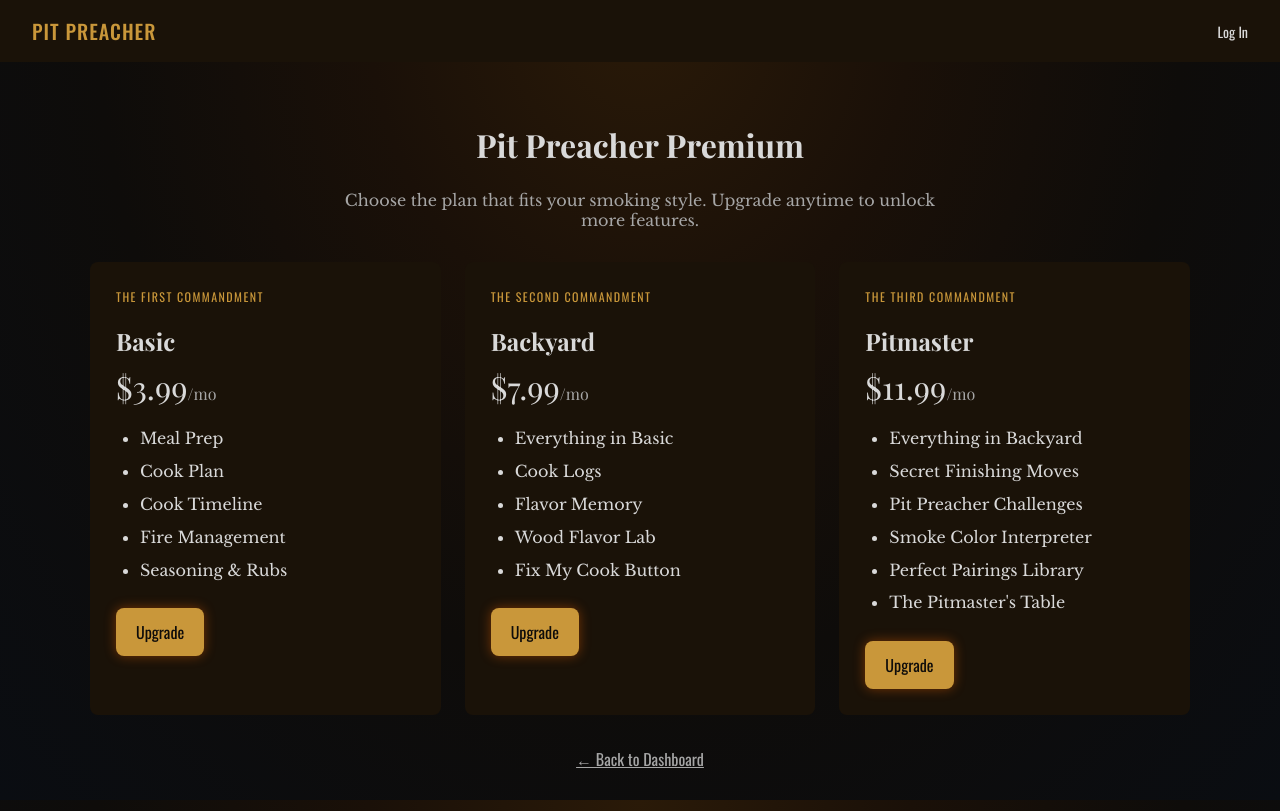
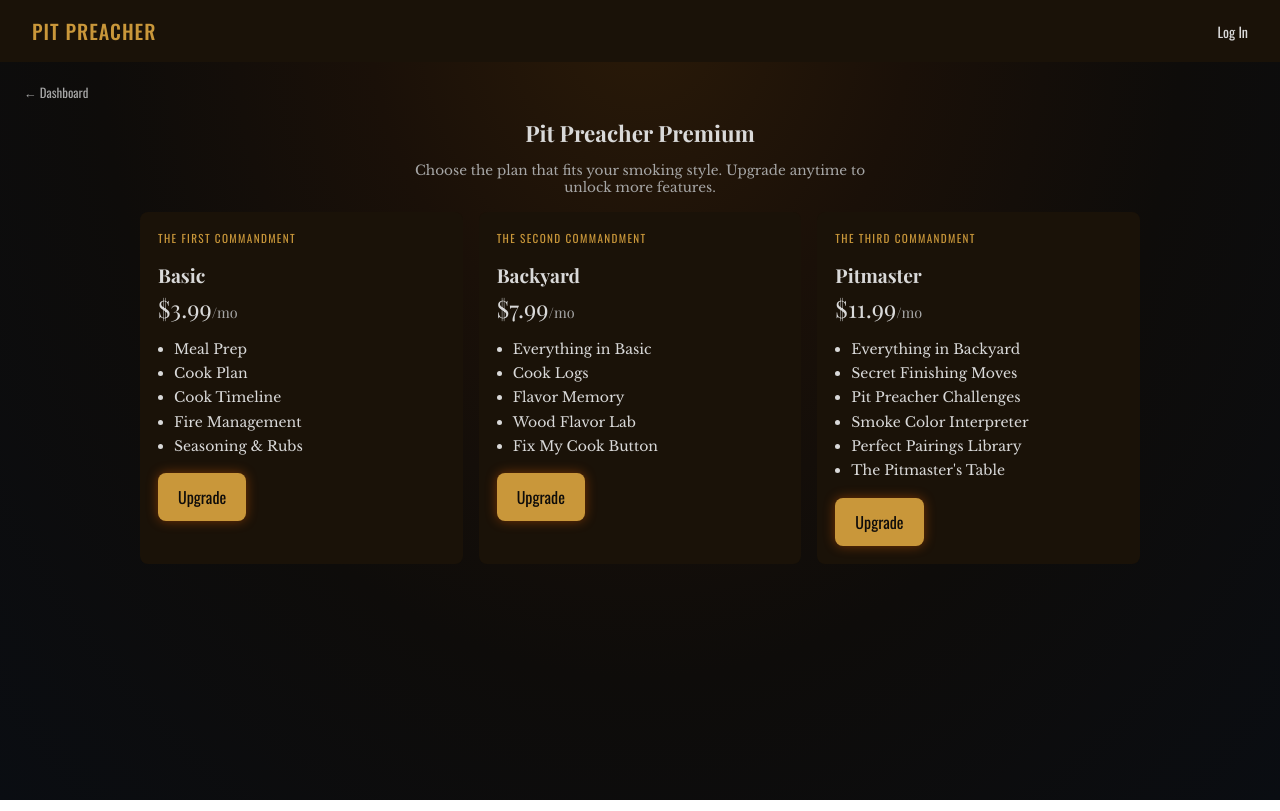
Before and after one commit to lonestarque78/The-Pit-Preacher-claude, a Next.js app in the folder apps/web/: page /premium in a window 1280 px wide. Built offline with nearby package versions, Linux system fonts and the light colour scheme; no server answers; a web font is replaced by a local one.

Commit message:
fix: forgot password flow with proper redirectTo, reset page uses getSession

```diff
--- a/apps/web/app/cook/[id]/live/page.tsx
+++ b/apps/web/app/cook/[id]/live/page.tsx
@@ -85,6 +85,8 @@ export default function LiveModePage({ params }: { params: Promise<{ id: string
   const [suggestedPrompts, setSuggestedPrompts] = useState<string[]>([]);
   const [isThinking, setIsThinking] = useState(false);
   const [inputValue, setInputValue] = useState("");
+  const [userTier, setUserTier] = useState<string>("free");
+  const [inputDisabled, setInputDisabled] = useState(false);
 
   const bottomRef = useRef<HTMLDivElement>(null);
   const textareaRef = useRef<HTMLTextAreaElement>(null);
@@ -103,6 +105,10 @@ export default function LiveModePage({ params }: { params: Promise<{ id: string
       window.location.href = "/auth/login";
       return;
     }
+
+    const { data: subData } = await supabase.from("subscriptions").select("tier").eq("user_id", user.id).single();
+    const fetchedTier = subData?.tier ?? "free";
+    setUserTier(fetchedTier);
 
     const { data: cookData } = await supabase
       .from("cooks")
@@ -161,7 +167,15 @@ export default function LiveModePage({ params }: { params: Promise<{ id: string
     setLoading(false);
 
     if (rebuiltMessages.length === 0) {
-      fetchOpeningMessage(cookData, sessionData);
+      if (fetchedTier === "free") {
+        setMessages([{
+          role: "preacher",
+          content: "The pit is lit. Ask me anything about this cook. Free plan includes 5 messages — upgrade anytime for unlimited coaching.",
+          timestamp: new Date(),
+        }]);
+      } else {
+        fetchOpeningMessage(cookData, sessionData);
+      }
     }
   };
 
@@ -229,6 +243,18 @@ export default function LiveModePage({ params }: { params: Promise<{ id: string
         body: JSON.stringify({ cookId: cook.id, message: userMessage, cookContext }),
       });
 
+      if (res.status === 403) {
+        const errData = await res.json();
+        if (errData.error === "MESSAGE_LIMIT_REACHED") {
+          setMessages(prev => [...prev, {
+            role: "preacher" as const,
+            content: "You have reached the free plan limit for this cook. Upgrade to keep the conversation going.",
+            timestamp: new Date(),
+          }]);
+          setInputDisabled(true);
+          return;
+        }
+      }
       if (!res.ok) throw new Error(`API error ${res.status}`);
       const data = await res.json();
       const preacherResponse: string = data.reply ?? "The Preacher is silent. Try again.";
@@ -584,7 +610,7 @@ export default function LiveModePage({ params }: { params: Promise<{ id: string
         </div>
 
         {/* Suggested prompts */}
-        {!isThinking && suggestedPrompts.length > 0 && (
+        {!isThinking && suggestedPrompts.length > 0 && userTier !== "free" && (
           <div style={{
             display: "flex",
             gap: "var(--space-2)",
@@ -605,6 +631,17 @@ export default function LiveModePage({ params }: { params: Promise<{ id: string
           </div>
         )}
 
+        {inputDisabled && (
+          <div style={{ flexShrink: 0, padding: "var(--space-2) var(--space-4)", textAlign: "center", borderTop: "1px solid rgba(201,151,58,0.1)" }}>
+            <p style={{ fontFamily: "var(--font-body)", fontSize: "0.85rem", color: "var(--color-text-muted)", margin: "0 0 var(--space-1)" }}>
+              Free plan limit reached for this cook.
+            </p>
+            <Link href="/premium" style={{ fontFamily: "var(--font-ui)", fontSize: "0.85rem", color: "#C9973A", textDecoration: "none" }}>
+              Upgrade to keep talking →
+            </Link>
+          </div>
+        )}
+
         {/* Input area */}
         <div style={{
           flexShrink: 0,
@@ -622,7 +659,7 @@ export default function LiveModePage({ params }: { params: Promise<{ id: string
             value={inputValue}
             onChange={handleInput}
             onKeyDown={handleKeyDown}
-            disabled={isThinking}
+            disabled={isThinking || inputDisabled}
             placeholder="What's happening at the pit?"
             style={{
               flex: 1,
@@ -642,10 +679,10 @@ export default function LiveModePage({ params }: { params: Promise<{ id: string
           />
           <button
             onClick={() => sendMessage(inputValue)}
-            disabled={isThinking || !inputValue.trim()}
+            disabled={isThinking || inputDisabled || !inputValue.trim()}
             style={{
-              background: isThinking || !inputValue.trim() ? "rgba(201,151,58,0.3)" : "#C9973A",
-              color: isThinking || !inputValue.trim() ? "rgba(201,151,58,0.5)" : "var(--color-bg)",
+              background: isThinking || inputDisabled || !inputValue.trim() ? "rgba(201,151,58,0.3)" : "#C9973A",
+              color: isThinking || inputDisabled || !inputValue.trim() ? "rgba(201,151,58,0.5)" : "var(--color-bg)",
               fontFamily: "var(--font-ui)",
               fontSize: "0.9rem",
               padding: "8px 20px",
--- a/apps/web/app/cook/[id]/page.tsx
+++ b/apps/web/app/cook/[id]/page.tsx
@@ -77,6 +77,7 @@ export default function CookDashboardPage({ params }: { params: Promise<{ id: st
   const [loading, setLoading] = useState(true);
   const [planText, setPlanText] = useState<string | null>(null);
   const [planLoading, setPlanLoading] = useState(false);
+  const [userTier, setUserTier] = useState<string>("free");
   const [loadingVerse, setLoadingVerse] = useState<{ text: string; chapter: string } | null>(null);
 
   useEffect(() => {
@@ -93,6 +94,9 @@ export default function CookDashboardPage({ params }: { params: Promise<{ id: st
       window.location.href = "/auth/login";
       return;
     }
+
+    const { data: subData } = await supabase.from("subscriptions").select("tier").eq("user_id", user.id).single();
+    setUserTier(subData?.tier ?? "free");
 
     const { data: cookData } = await supabase
       .from("cooks")
@@ -548,7 +552,7 @@ export default function CookDashboardPage({ params }: { params: Promise<{ id: st
           </div>
 
           {/* Regenerate */}
-          {planText && !planLoading && (
+          {planText && !planLoading && userTier !== "free" && (
             <div style={{ borderTop: "1px solid rgba(201,151,58,0.1)", paddingTop: "var(--space-3)" }}>
               <button
                 onClick={regeneratePlan}
--- a/apps/web/app/dashboard/page.tsx
+++ b/apps/web/app/dashboard/page.tsx
@@ -76,7 +76,7 @@ export default async function DashboardPage() {
             The Pit Preacher is your personal BBQ coach. Built by a pitmaster, powered by 25 years of fire and smoke.
           </p>
           <div style={{ display: "flex", gap: "var(--space-3)", justifyContent: "center", flexWrap: "wrap" }}>
-            <Link href="/auth/login" style={{ display: "inline-block", background: "#C9973A", color: "var(--color-bg)", fontFamily: "var(--font-ui)", padding: "12px 28px", borderRadius: "var(--radius-lg)", textDecoration: "none" }}>
+            <Link href="/auth/login?tab=signup" style={{ display: "inline-block", background: "#C9973A", color: "var(--color-bg)", fontFamily: "var(--font-ui)", padding: "12px 28px", borderRadius: "var(--radius-lg)", textDecoration: "none" }}>
               Join Free →
             </Link>
             <Link href="/premium" style={{ display: "inline-block", background: "transparent", border: "1px solid rgba(201,151,58,0.4)", color: "#C9973A", fontFamily: "var(--font-ui)", padding: "12px 28px", borderRadius: "var(--radius-lg)", textDecoration: "none" }}>
@@ -99,34 +99,31 @@ export default async function DashboardPage() {
           ))}
         </div>
 
-        <div style={{ textAlign: "center", padding: "var(--space-4)" }}>
-          <p style={{ fontFamily: "var(--font-body)", color: "var(--color-text-muted)", fontSize: "0.85rem", margin: "0 0 var(--space-3)" }}>
-            Free to start. No credit card required.
-          </p>
-          <Link href="/auth/login" style={{ display: "inline-block", background: "#C9973A", color: "var(--color-bg)", fontFamily: "var(--font-ui)", padding: "12px 28px", borderRadius: "var(--radius-lg)", textDecoration: "none" }}>
-            Join Free →
-          </Link>
-        </div>
       </div>
     );
   }
 
   // ── LOGGED IN — data ───────────────────────────────────────────────────────
 
-  const [profileRes, tier, activeCooksRes, recentCooksRes, pitsRes] = await Promise.all([
+  const thisMonth = new Date().toISOString().slice(0, 7);
+  const [profileRes, tier, activeCooksRes, recentCooksRes, pitsRes, totalCompletedRes, thisMonthRes] = await Promise.all([
     supabase.from("profiles").select("display_name, profile_complete").eq("id", user.id).single(),
     getTier(user.id, supabase),
     supabase.from("cooks").select("*").eq("user_id", user.id).eq("status", "in_progress").order("created_at", { ascending: false }).limit(3),
     supabase.from("cooks").select("*").eq("user_id", user.id).eq("status", "completed").order("completed_at", { ascending: false }).limit(5),
     supabase.from("pits").select("*").eq("user_id", user.id),
+    supabase.from("cooks").select("*", { count: "exact", head: true }).eq("user_id", user.id).eq("status", "completed"),
+    supabase.from("cooks").select("*", { count: "exact", head: true }).eq("user_id", user.id).eq("status", "completed").gte("completed_at", `${thisMonth}-01`),
   ]);
 
-  const profile      = profileRes.data;
-  const activeCooks  = (activeCooksRes.data  ?? []) as any[];
-  const recentCooks  = (recentCooksRes.data  ?? []) as any[];
-  const pits         = (pitsRes.data         ?? []) as any[];
-  const displayName  = profile?.display_name || "Pitmaster";
-  const badge        = tierBadgeStyle(tier);
+  const profile           = profileRes.data;
+  const activeCooks       = (activeCooksRes.data  ?? []) as any[];
+  const recentCooks       = (recentCooksRes.data  ?? []) as any[];
+  const pits              = (pitsRes.data         ?? []) as any[];
+  const displayName       = profile?.display_name || "Pitmaster";
+  const badge             = tierBadgeStyle(tier);
+  const totalCompleted    = totalCompletedRes.count ?? 0;
+  const thisMonthCompleted = thisMonthRes.count ?? 0;
 
   const cookIds = recentCooks.map(c => c.id as string);
   let cookLogMap: Record<string, any> = {};
@@ -143,29 +140,37 @@ export default async function DashboardPage() {
         @media (min-width: 768px) {
           .dashboard-two-col { grid-template-columns: 3fr 2fr !important; }
         }
-        .qa-card:hover { border-color: rgba(201,151,58,0.4) !important; }
       `}</style>
 
-      {heroSection}
-
-      {/* Welcome row */}
-      <div style={{ display: "flex", justifyContent: "space-between", alignItems: "center", padding: "var(--space-3) var(--space-4)", flexWrap: "wrap", gap: "var(--space-2)" }}>
-        <h1 style={{ fontFamily: "var(--font-heading)", fontSize: "clamp(1.4rem, 3vw, 2rem)", color: "#F5E6C8", margin: 0 }}>
-          Welcome back, {displayName}
-        </h1>
-        <span style={{ fontFamily: "var(--font-ui)", fontSize: "0.78rem", padding: "4px 14px", borderRadius: "100px", background: badge.bg, color: "#C9973A", border: badge.border, textTransform: "uppercase", letterSpacing: "0.08em" }}>
+      {/* Compact header bar */}
+      <div style={{ background: "var(--color-bg-alt)", borderBottom: "1px solid rgba(201,151,58,0.15)", padding: "0 var(--space-4)", height: "72px", display: "flex", alignItems: "center", justifyContent: "space-between" }}>
+        <div>
+          <p style={{ fontFamily: "var(--font-ui)", color: "#C9973A", textTransform: "uppercase", letterSpacing: "0.2em", fontSize: "0.65rem", margin: "0 0 2px" }}>✦ The Pit Preacher ✦</p>
+          <h1 style={{ fontFamily: "var(--font-heading)", fontSize: "1.3rem", color: "#F5E6C8", margin: 0 }}>Welcome back, {displayName}</h1>
+        </div>
+        <span style={{ fontFamily: "var(--font-ui)", fontSize: "0.75rem", padding: "4px 14px", borderRadius: "100px", background: badge.bg, color: "#C9973A", border: badge.border, textTransform: "uppercase", letterSpacing: "0.08em", whiteSpace: "nowrap" }}>
           {badge.label}
         </span>
       </div>
 
-      {/* Gospel verse card */}
-      <div style={{ margin: "0 var(--space-4) var(--space-3)", background: "var(--color-bg-alt)", borderLeft: "3px solid #C9973A", padding: "var(--space-3) var(--space-4)", borderRadius: "var(--radius-md)" }}>
-        <p style={{ fontFamily: "var(--font-body)", fontStyle: "italic", color: "#F5E6C8", fontSize: "0.95rem", margin: "0 0 var(--space-1)", lineHeight: 1.6 }}>
-          &ldquo;{verse.text}&rdquo;
-        </p>
-        <p style={{ fontFamily: "var(--font-ui)", fontSize: "0.7rem", color: "#C9973A", textTransform: "uppercase", letterSpacing: "0.15em", margin: 0 }}>
-          {verse.chapter}
-        </p>
+      {/* Verse row */}
+      <div style={{ margin: "var(--space-2) var(--space-4)", background: "var(--color-bg-alt)", borderLeft: "3px solid #C9973A", padding: "var(--space-2) var(--space-3)", borderRadius: "var(--radius-md)", display: "flex", alignItems: "baseline", gap: "var(--space-3)", flexWrap: "wrap" }}>
+        <p style={{ fontFamily: "var(--font-body)", fontStyle: "italic", color: "#F5E6C8", fontSize: "0.875rem", margin: 0, lineHeight: 1.5, flex: 1 }}>&ldquo;{verse.text}&rdquo;</p>
+        <p style={{ fontFamily: "var(--font-ui)", fontSize: "0.65rem", color: "#C9973A", textTransform: "uppercase", letterSpacing: "0.15em", margin: 0, whiteSpace: "nowrap" }}>{verse.chapter}</p>
+      </div>
+
+      {/* Stats row */}
+      <div style={{ display: "grid", gridTemplateColumns: "repeat(3, 1fr)", gap: "var(--space-2)", padding: "0 var(--space-4) var(--space-3)" }}>
+        {([
+          { label: "Total Cooks",  value: totalCompleted },
+          { label: "This Month",   value: thisMonthCompleted },
+          { label: "Active",       value: activeCooks.length },
+        ] as { label: string; value: number }[]).map(stat => (
+          <div key={stat.label} style={{ background: "var(--color-bg-alt)", border: "1px solid rgba(201,151,58,0.1)", borderRadius: "var(--radius-md)", padding: "var(--space-2) var(--space-3)", textAlign: "center" }}>
+            <p style={{ fontFamily: "var(--font-heading)", fontSize: "1.5rem", color: "#F5E6C8", margin: "0 0 2px" }}>{stat.value}</p>
+            <p style={{ fontFamily: "var(--font-ui)", fontSize: "0.65rem", color: "var(--color-text-muted)", textTransform: "uppercase", letterSpacing: "0.1em", margin: 0 }}>{stat.label}</p>
+          </div>
+        ))}
       </div>
 
       {/* Active cooks */}
@@ -284,6 +289,7 @@ export default async function DashboardPage() {
       </div>
 
       {/* Tier-aware marketing */}
+      {tier !== "pitmaster" && <div style={{ height: "1px", background: "rgba(201,151,58,0.1)", margin: "0 var(--space-4) var(--space-3)" }} />}
       {tier !== "pitmaster" && (
         <div style={{ padding: "0 var(--space-4) var(--space-4)" }}>
           {tier === "free" && (
@@ -338,19 +344,6 @@ export default async function DashboardPage() {
         </div>
       )}
 
-      {/* Quick actions */}
-      <div style={{ display: "grid", gridTemplateColumns: "repeat(auto-fit, minmax(200px, 1fr))", gap: "var(--space-3)", padding: "var(--space-4)", maxWidth: "1200px", margin: "0 auto" }}>
-        {[
-          { label: "Start a New Cook",   href: "/"        },
-          { label: "Cook History",        href: "/logs"    },
-          { label: "Premium Features",    href: "/premium" },
-        ].map(action => (
-          <Link key={action.label} href={action.href} className="qa-card" style={{ background: "var(--color-bg-alt)", border: "1px solid rgba(201,151,58,0.15)", borderRadius: "var(--radius-lg)", padding: "var(--space-3)", textAlign: "center", textDecoration: "none", display: "block", transition: "border-color 0.12s" }}>
-            <p style={{ fontFamily: "var(--font-ui)", fontSize: "0.85rem", color: "var(--color-text)", margin: "0 0 4px" }}>{action.label}</p>
-            <p style={{ color: "#C9973A", margin: 0 }}>→</p>
-          </Link>
-        ))}
-      </div>
     </div>
   );
 }
--- a/apps/web/app/premium/page.tsx
+++ b/apps/web/app/premium/page.tsx
@@ -132,129 +132,55 @@ export default function PremiumPage() {
 
   if (loading) {
     return (
-      <div style={{ padding: "40px" }}>
-        <h1 style={{ fontFamily: "var(--font-heading)" }}>Loading...</h1>
+      <div style={{ padding: "20px" }}>
+        <h1 style={{ fontFamily: "var(--font-heading)", fontSize: "1.4rem" }}>Loading...</h1>
       </div>
     );
   }
 
   return (
-    <div style={{ padding: "40px" }}>
-      <h1
-        style={{
-          fontFamily: "var(--font-heading)",
-          marginBottom: "var(--space-4)",
-          textAlign: "center",
-        }}
-      >
+    <div style={{ padding: "20px 24px" }}>
+      <div style={{ marginBottom: "var(--space-3)" }}>
+        <Link href="/dashboard" style={{ fontFamily: "var(--font-ui)", fontSize: "0.8rem", color: "var(--color-text-muted)", textDecoration: "none" }}>
+          ← Dashboard
+        </Link>
+      </div>
+
+      <h1 style={{ fontFamily: "var(--font-heading)", fontSize: "1.4rem", marginBottom: "var(--space-2)", textAlign: "center" }}>
         Pit Preacher Premium
       </h1>
 
-      <p
-        style={{
-          marginBottom: "var(--space-5)",
-          textAlign: "center",
-          color: "var(--color-text-muted)",
-          maxWidth: "600px",
-          marginLeft: "auto",
-          marginRight: "auto",
-        }}
-      >
+      <p style={{ marginBottom: "var(--space-3)", textAlign: "center", color: "var(--color-text-muted)", fontSize: "0.85rem", maxWidth: "500px", marginLeft: "auto", marginRight: "auto" }}>
         Choose the plan that fits your smoking style. Upgrade anytime to unlock more features.
       </p>
 
-      <div
-        style={{
-          display: "grid",
-          gridTemplateColumns: "repeat(auto-fit, minmax(280px, 1fr))",
-          gap: "var(--space-4)",
-          maxWidth: "1100px",
-          margin: "0 auto",
-        }}
-      >
+      <div style={{ display: "grid", gridTemplateColumns: "repeat(auto-fit, minmax(260px, 1fr))", gap: "var(--space-3)", maxWidth: "1000px", margin: "0 auto" }}>
         {TIERS.map((tier) => (
-          <div
-            key={tier.key}
-            style={{
-              background: "var(--color-bg-alt)",
-              padding: "var(--space-4)",
-              borderRadius: "var(--radius-lg)",
-              border:
-                currentTier === tier.key
-                  ? "2px solid var(--color-accent)"
-                  : "2px solid transparent",
-            }}
-          >
-            <p style={{
-              fontFamily: "var(--font-ui)",
-              color: "var(--color-accent)",
-              fontSize: "0.75rem",
-              textTransform: "uppercase",
-              letterSpacing: "0.12em",
-              margin: "0 0 var(--space-1)",
-            }}>
+          <div key={tier.key} style={{
+            background: "var(--color-bg-alt)",
+            padding: "var(--space-3)",
+            borderRadius: "var(--radius-lg)",
+            border: currentTier === tier.key ? "2px solid var(--color-accent)" : "2px solid transparent",
+          }}>
+            <p style={{ fontFamily: "var(--font-ui)", color: "var(--color-accent)", fontSize: "0.7rem", textTransform: "uppercase", letterSpacing: "0.12em", margin: "0 0 var(--space-1)" }}>
               {tier.commandment}
             </p>
-
-            <h2
-              style={{
-                fontFamily: "var(--font-heading)",
-                fontSize: "1.5rem",
-                marginBottom: "var(--space-2)",
-              }}
-            >
+            <h2 style={{ fontFamily: "var(--font-heading)", fontSize: "1.2rem", marginBottom: "var(--space-1)" }}>
               {tier.name}
             </h2>
-
-            <div
-              style={{
-                fontFamily: "var(--font-heading)",
-                fontSize: "2rem",
-                marginBottom: "var(--space-1)",
-              }}
-            >
+            <div style={{ fontFamily: "var(--font-heading)", fontSize: "1.5rem", marginBottom: "var(--space-1)" }}>
               {tier.price}
-              <span
-                style={{
-                  fontSize: "1rem",
-                  color: "var(--color-text-muted)",
-                }}
-              >
-                {tier.period}
-              </span>
+              <span style={{ fontSize: "0.9rem", color: "var(--color-text-muted)" }}>{tier.period}</span>
             </div>
-
-            <ul
-              style={{
-                marginBottom: "var(--space-4)",
-                paddingLeft: "var(--space-4)",
-                lineHeight: 1.8,
-              }}
-            >
+            <ul style={{ marginBottom: "var(--space-3)", paddingLeft: "var(--space-3)", lineHeight: 1.6, fontSize: "0.875rem" }}>
               {tier.features.map((feature) => (
-                <li key={feature} style={{ marginBottom: "var(--space-1)" }}>
-                  {feature}
-                </li>
+                <li key={feature} style={{ marginBottom: "2px" }}>{feature}</li>
               ))}
             </ul>
-
             <div>{getButton(tier.key)}</div>
           </div>
         ))}
       </div>
-
-      <div style={{ textAlign: "center", marginTop: "var(--space-5)" }}>
-        <Link
-          href="/dashboard"
-          style={{
-            fontFamily: "var(--font-ui)",
-            color: "var(--color-text-muted)",
-            textDecoration: "underline",
-          }}
-        >
-          ← Back to Dashboard
-        </Link>
-      </div>
     </div>
   );
 }
```
Also changed, not shown: apps/web/app/api/preacher/route.ts (+21 -1 lines), apps/web/app/auth/login/page.tsx (+6 -1 lines), apps/web/app/page.tsx (+27 -1 lines).
